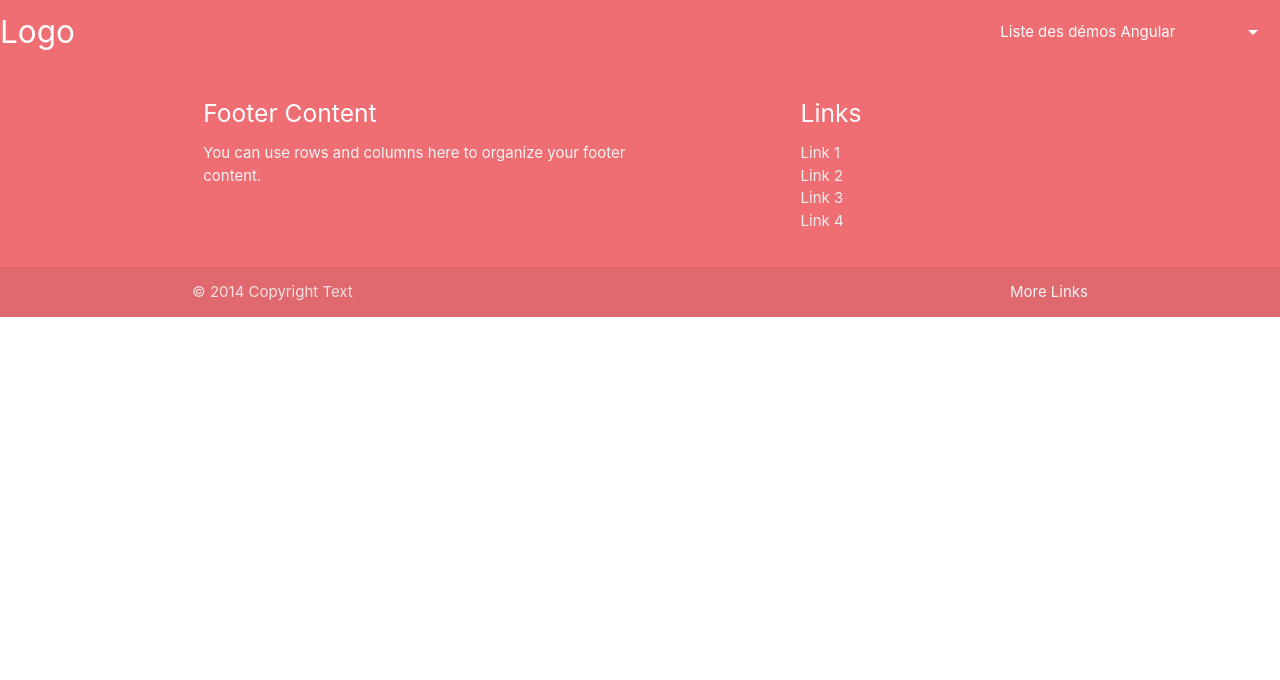
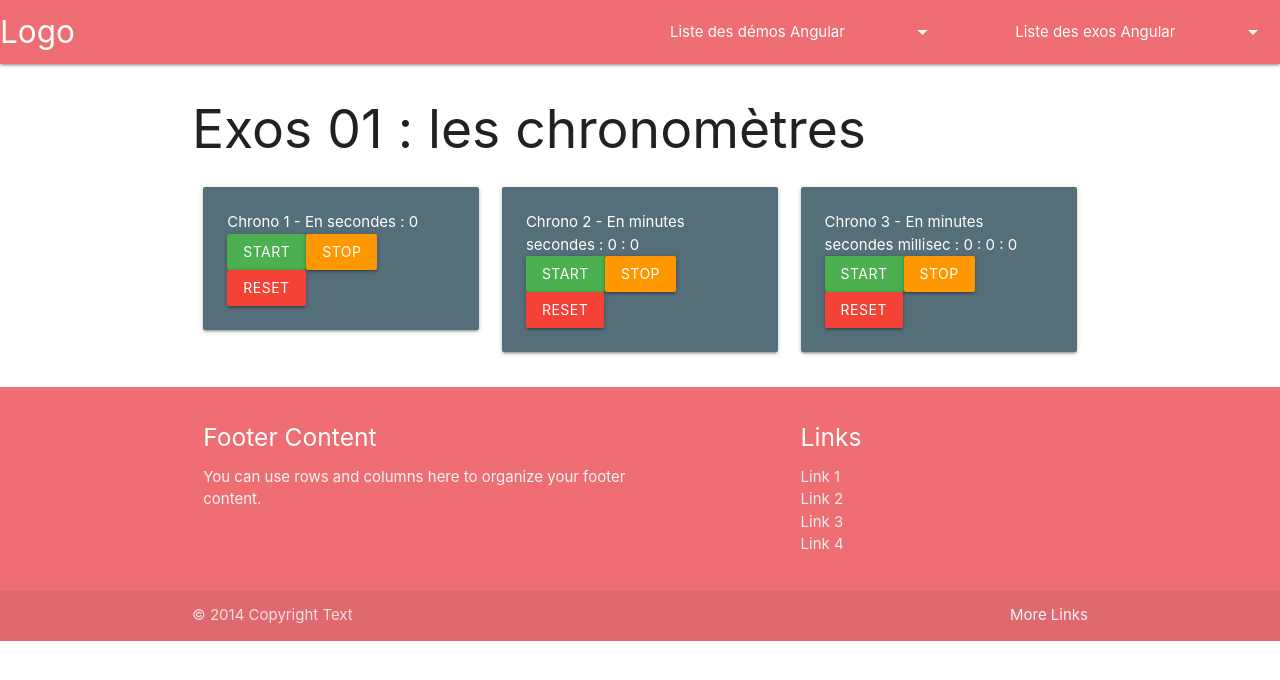
Before and after one commit to evengyl/Technofutur_dotnet_cyber_2_angular, an Angular app: page /exos01 in a window 1280 px wide. Before the commit this address led to /. Shown: the top 680 px of the page. Built offline with nearby package versions, Linux system fonts and the light colour scheme.

Commit message:
correction exos 0.1

```diff
--- a/src/app/app-routing.module.ts
+++ b/src/app/app-routing.module.ts
@@ -2,10 +2,12 @@ import { NgModule } from '@angular/core';
 import { RouterModule, Routes } from '@angular/router';
 import { HomeComponent } from './components/home/home.component';
 import { Bindings1Component } from './components/bindings1/bindings1.component';
+import { Exos01Component } from './components/exos/exos01/exos01.component';
 
 const routes: Routes = [
   { path : "", component : HomeComponent},
-  { path : "bindings1", component : Bindings1Component}
+  { path : "bindings1", component : Bindings1Component},
+  { path : "exos01", component : Exos01Component}
 ];
 
 @NgModule({
--- a/src/app/app.module.ts
+++ b/src/app/app.module.ts
@@ -8,6 +8,7 @@ import { FooterComponent } from './components/footer/footer.component';
 import { Bindings1Component } from './components/bindings1/bindings1.component';
 import { AppRoutingModule } from './app-routing.module';
 import { FormsModule } from '@angular/forms';
+import { Exos01Component } from './components/exos/exos01/exos01.component';
 
 @NgModule({
   declarations: [
@@ -15,7 +16,8 @@ import { FormsModule } from '@angular/forms';
     HomeComponent,
     NavbarComponent,
     FooterComponent,
-    Bindings1Component
+    Bindings1Component,
+    Exos01Component
   ],
   imports: [
     BrowserModule,
--- /dev/null
+++ b/src/app/components/exos/exos01/exos01.component.html
@@ -0,0 +1,35 @@
+<h2>Exos 01 : les chronomètres</h2>
+
+
+<div class="row">
+    <div class="col s4">
+        <div class="card blue-grey darken-1">
+            <div class="card-content white-text">
+                <p>Chrono 1 - En secondes : {{ timer1 }}</p>
+                <button (click)="startChrono1()" class="btn green">Start</button>
+                <button (click)="stopChrono(chrono1)" class="btn orange">Stop</button>
+                <button (click)="resetChrono1()" class="btn red">Reset</button>
+            </div>
+        </div>
+    </div>
+    <div class="col s4">
+        <div class="card blue-grey darken-1">
+            <div class="card-content white-text">
+                <p>Chrono 2 - En minutes secondes : {{ timer2Minutes }} : {{ timer2 }}</p>
+                <button (click)="startChrono2()" class="btn green">Start</button>
+                <button (click)="stopChrono(chrono2)" class="btn orange">Stop</button>
+                <button (click)="resetChrono2()" class="btn red">Reset</button>
+            </div>
+        </div>
+    </div>
+    <div class="col s4">
+        <div class="card blue-grey darken-1">
+            <div class="card-content white-text">
+                <p>Chrono 3 - En minutes secondes millisec : {{ timer3Minutes }} : {{ timer3Secondes }} : {{ timer3Milli }}</p>
+                <button (click)="startChrono3()" class="btn green">Start</button>
+                <button (click)="stopChrono(chrono3)" class="btn orange">Stop</button>
+                <button (click)="resetChrono3()" class="btn red">Reset</button>
+            </div>
+        </div>
+    </div>
+</div>
--- /dev/null
+++ b/src/app/components/exos/exos01/exos01.component.ts
@@ -0,0 +1,98 @@
+import { Component } from '@angular/core';
+
+@Component({
+  selector: 'app-exos01',
+  templateUrl: './exos01.component.html',
+  styleUrls: ['./exos01.component.css']
+})
+export class Exos01Component {
+
+  public timer1: number = 0
+  public chrono1: any = null
+
+
+  public timer2: number = 0
+  public timer2Minutes: number = 0
+  public chrono2: any = null
+
+
+  public timer3Milli: number = 0
+  public timer3Secondes: number = 0
+  public timer3Minutes: number = 0
+  public chrono3: any = null
+
+  startChrono1() {
+    if (this.chrono1 == null || this.chrono1 >= 1) {
+      clearInterval(this.chrono1)
+      this.chrono1 = setInterval(() => {
+        this.timer1++
+      }, 1000)
+    }
+  }
+
+  stopChrono(chrono : any) {
+    clearInterval(chrono)
+  }
+
+  resetChrono1() {
+    this.stopChrono(this.chrono1)
+    this.timer1 = 0
+  }
+
+
+
+  startChrono2() {
+    if (this.chrono2 == null || this.chrono2 >= 1)
+    {
+      clearInterval(this.chrono2)
+
+      this.chrono2 = setInterval(() => {
+        this.timer2++
+        if (this.timer2 == 60) {
+          this.timer2Minutes++
+          this.timer2 = 0
+        }
+      }, 100)
+    }
+  }
+
+
+
+  resetChrono2() {
+    this.stopChrono(this.chrono2)
+    this.timer2 = 0
+    this.timer2Minutes = 0
+  }
+
+
+  startChrono3() {
+    if (this.chrono3 == null || this.chrono3 >= 1)
+    {
+      clearInterval(this.chrono3)
+
+      this.chrono3 = setInterval(() => {
+
+        this.timer3Milli += 70
+
+        if(this.timer3Milli >= 1000){
+          this.timer3Secondes++
+          this.timer3Milli=0
+        }
+
+        if(this.timer3Secondes == 60){
+          this.timer3Minutes++
+          this.timer3Secondes=0
+        }
+
+      }, 70)
+    }
+  }
+
+
+  resetChrono3() {
+    this.stopChrono(this.chrono3)
+    this.timer3Milli=0
+    this.timer3Secondes=0
+    this.timer3Minutes=0
+  }
+}
--- a/src/app/components/navbar/navbar.component.html
+++ b/src/app/components/navbar/navbar.component.html
@@ -1,16 +1,23 @@
 
 <!-- Dropdown Structure -->
-<ul id="dropdown1" class="dropdown-content">
+<ul id="dropdown_demos" class="dropdown-content">
     <li><a routerLink="bindings1">1 : Les différents Bindings</a></li>
     <li class="divider"></li>
 </ul>
+
+
+<ul id="dropdown_exos" class="dropdown-content">
+    <li><a routerLink="exos01">Exos 0.1 : Les chronomètres</a></li>
+    <li class="divider"></li>
+</ul>
+
 
 <nav>
     <div class="nav-wrapper">
         <a routerLink="" class="brand-logo">Logo</a>
         <ul class="right hide-on-med-and-down">
             <li>
-                <a class="dropdown-trigger" href="#!" data-target="dropdown1">
+                <a class="dropdown-trigger" href="#!" data-target="dropdown_demos">
                     &nbsp;&nbsp;&nbsp;&nbsp;&nbsp;
                     &nbsp;&nbsp;&nbsp;&nbsp;&nbsp;
                     Liste des démos Angular
@@ -19,6 +26,16 @@
                     &nbsp;&nbsp;&nbsp;&nbsp;&nbsp;
                 </a>
             </li>
+            <li>
+                <a class="dropdown-trigger" href="#!" data-target="dropdown_exos">
+                    &nbsp;&nbsp;&nbsp;&nbsp;&nbsp;
+                    &nbsp;&nbsp;&nbsp;&nbsp;&nbsp;
+                    Liste des exos Angular
+                    <i class="material-icons right">arrow_drop_down</i>
+                    &nbsp;&nbsp;&nbsp;&nbsp;&nbsp;
+                    &nbsp;&nbsp;&nbsp;&nbsp;&nbsp;
+                </a>
+            </li>
         </ul>
     </div>
 </nav>
```
Also changed, not shown: src/app/components/exos/exos01/exos01.component.css (added).
